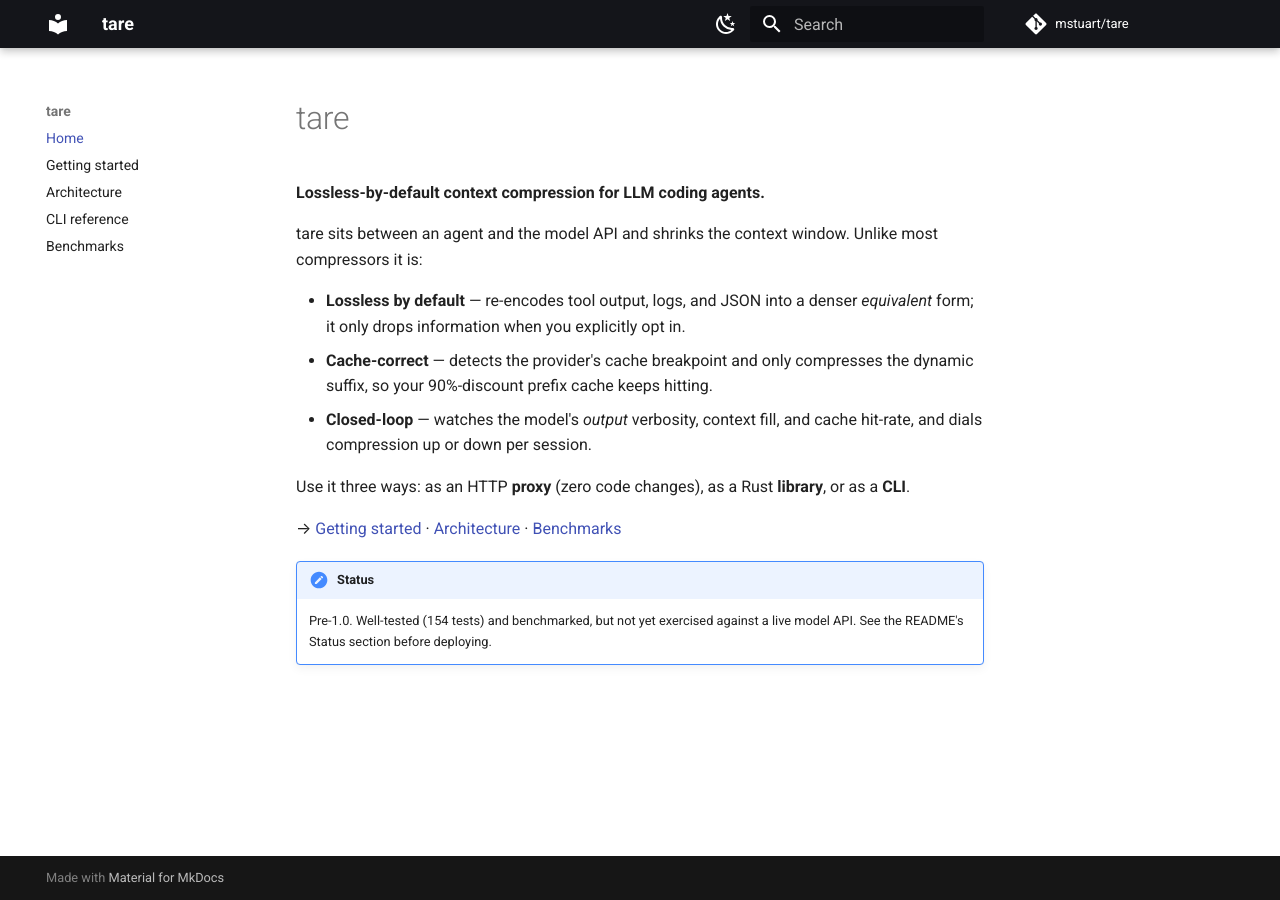
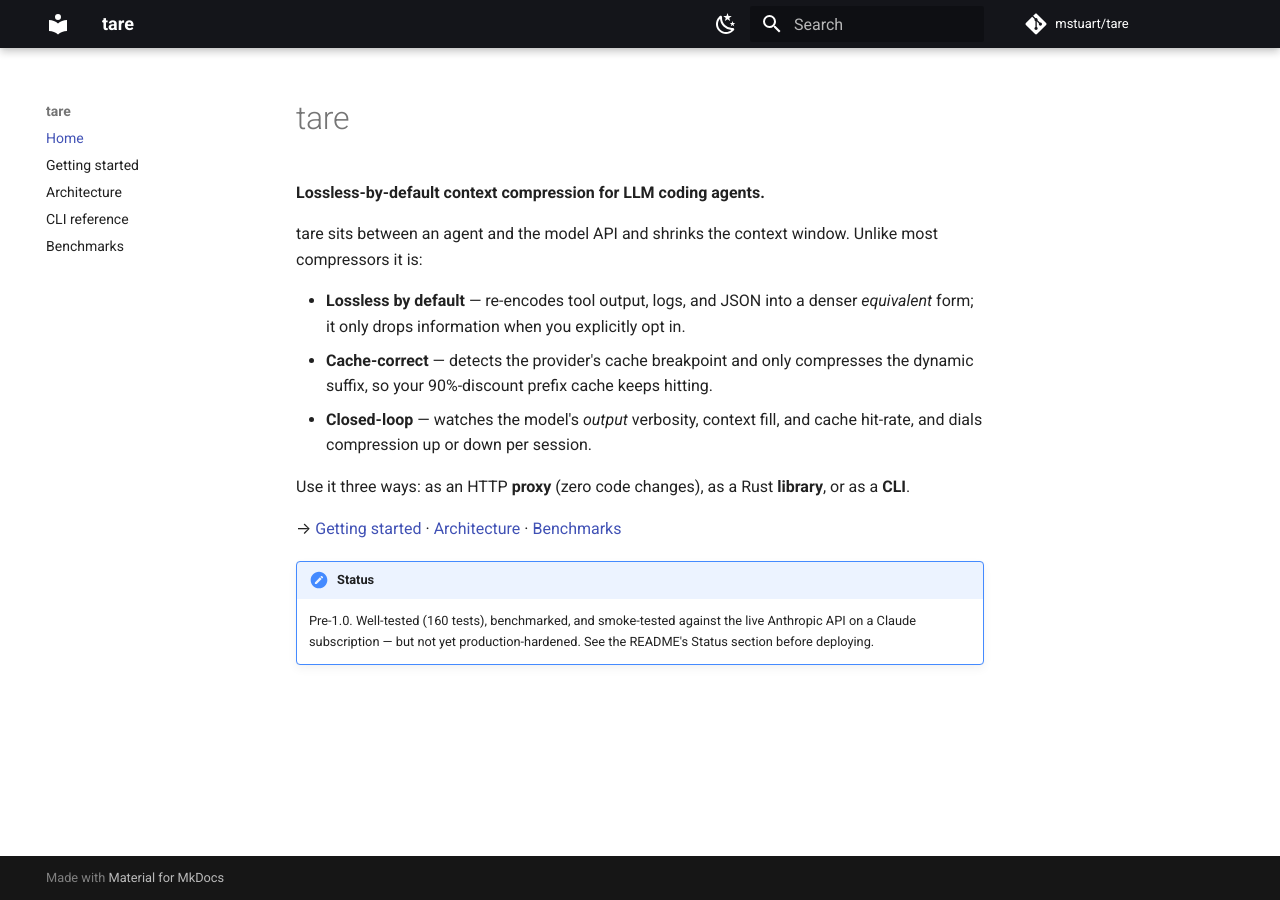
Before and after one commit to mstuart/tare, an MkDocs documentation site: the page built from docs/index.md, in a window 1280 px wide. Built offline with MkDocs 1.6.1 and Material for MkDocs 9.7.7, drawn with Linux system fonts in a browser that asks for light colours; comment, search, counter and statistics services are not loaded.

Commit message:
docs: reconcile status — live-smoke-tested on subscription, 160 tests
Update the README + docs-site status to reflect reality: the proxy has been smoke-tested
end-to-end against the live Anthropic API on a Claude subscription (and the MCP server over
real stdio), test count is 160, the startup .expect() limitation is resolved, and the
release is a tagged GitHub release (crates.io still pending). Also document that the proxy
itself rides a subscription via ANTHROPIC_BASE_URL, not just an API key.

```diff
--- a/docs/index.md
+++ b/docs/index.md
@@ -17,5 +17,5 @@ Use it three ways: as an HTTP **proxy** (zero code changes), as a Rust **library
 → [Getting started](getting-started.md) · [Architecture](architecture.md) · [Benchmarks](benchmarks.md)
 
 !!! note "Status"
-    Pre-1.0. Well-tested (154 tests) and benchmarked, but not yet exercised against a live model API.
-    See the README's Status section before deploying.
+    Pre-1.0. Well-tested (160 tests), benchmarked, and smoke-tested against the live Anthropic API on a
+    Claude subscription — but not yet production-hardened. See the README's Status section before deploying.
```
Also changed, not shown: README.md (+18 -9 lines).
